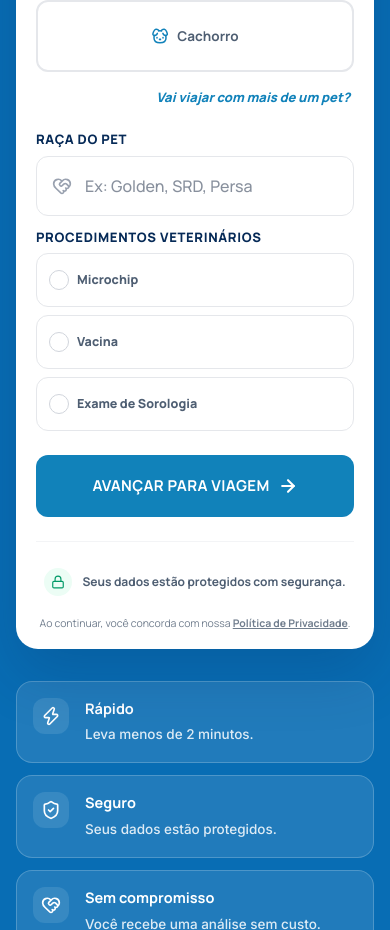
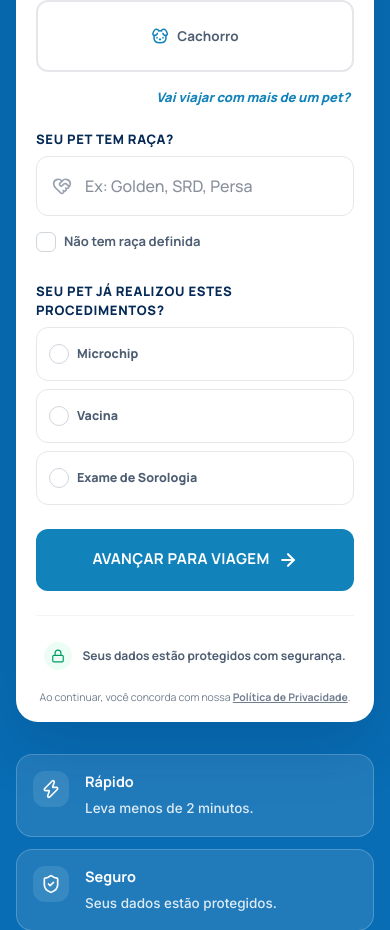
Before and after one commit to embarcompany/cvifacil, a Next.js app: page / in a window 390 px wide. Shown: the part 7238-8168 px from the top of the page. Built offline with nearby package versions, Linux system fonts and the light colour scheme.

Commit message:
Refine pet form questions and phone DDI

```diff
--- a/src/app/page.tsx
+++ b/src/app/page.tsx
@@ -500,6 +500,23 @@ const ddiLengthConfig: Record<string, number[]> = {
 
 function getPhoneOptionByIso(country: CountryCode) {
   return phoneCountryOptions.find((option) => option.iso === country) ?? phoneCountryOptions[0];
+}
+
+function inferPhoneCountryFromTypedDdi(value: string, currentCountry: CountryCode): CountryCode | null {
+  const trimmedValue = value.trim();
+  const isInternationalFormat = trimmedValue.startsWith("+") || trimmedValue.startsWith("00");
+  if (!isInternationalFormat) return null;
+
+  const digits = trimmedValue.replace(/\D/g, "").replace(/^00/, "");
+  if (!digits) return null;
+
+  const matches = phoneCountryOptions
+    .filter((option) => digits.startsWith(option.dialCode.replace(/\D/g, "")))
+    .sort((a, b) => b.dialCode.length - a.dialCode.length);
+
+  if (!matches.length) return null;
+
+  return matches.find((option) => option.iso === currentCountry)?.iso ?? matches[0].iso;
 }
 
 function inferPhoneCountryByTimezone(): CountryCode | null {
@@ -2529,9 +2546,9 @@ export default function Home() {
                         {errors.tipoPet && <span className="text-red-500 text-xs font-bold mt-0.5">{errors.tipoPet}</span>}
                       </div>
 
-                      <div className="grid gap-3 sm:grid-cols-[1fr_1.2fr]">
+                      <div className="flex flex-col gap-5">
                         <div className="flex flex-col gap-1.5">
-                          <label htmlFor="pet_breed" className="text-[13px] font-extrabold text-navy uppercase tracking-wider">Raça do pet</label>
+                          <label htmlFor="pet_breed" className="text-[13px] font-extrabold text-navy uppercase tracking-wider">Seu pet tem raça?</label>
                           <div className="relative flex items-center">
                             <HeartHandshake className="absolute left-4 w-5 h-5 text-gray-400 pointer-events-none" />
                             <input
@@ -2540,16 +2557,34 @@ export default function Home() {
                               type="text"
                               placeholder="Ex: Golden, SRD, Persa"
                               autoComplete="off"
-                              className="pl-12 w-full h-[60px] px-4 rounded-xl border border-gray-200 bg-white focus:bg-white font-medium text-[16px] transition-all duration-200 focus:outline-none focus:ring-4 focus:ring-primary/12 focus:border-primary"
+                              disabled={formData.racaPet === "Sem raça definida"}
+                              className="pl-12 w-full h-[60px] px-4 rounded-xl border border-gray-200 bg-white focus:bg-white font-medium text-[16px] transition-all duration-200 focus:outline-none focus:ring-4 focus:ring-primary/12 focus:border-primary disabled:cursor-not-allowed disabled:bg-gray-50 disabled:text-text-muted"
                               value={formData.racaPet}
                               onChange={(e) => setFormData({ ...formData, racaPet: e.target.value })}
                             />
                           </div>
+                          <label className="flex min-h-10 w-fit cursor-pointer items-center gap-2 py-1 text-[13px] font-bold text-text-muted">
+                            <input
+                              type="checkbox"
+                              checked={formData.racaPet === "Sem raça definida"}
+                              onChange={(event) => setFormData({
+                                ...formData,
+                                racaPet: event.target.checked ? "Sem raça definida" : "",
+                              })}
+                              className="sr-only"
+                            />
+                            <span className={`flex h-5 w-5 items-center justify-center rounded-md border transition-all ${
+                              formData.racaPet === "Sem raça definida" ? "border-primary bg-primary text-white" : "border-gray-300 bg-white text-transparent"
+                            }`}>
+                              <Check className="h-3.5 w-3.5" strokeWidth={3} />
+                            </span>
+                            Não tem raça definida
+                          </label>
                         </div>
 
                         <div className="flex flex-col gap-1.5">
-                          <span className="text-[13px] font-extrabold text-navy uppercase tracking-wider">Procedimentos veterinários</span>
-                          <div className="grid min-h-[60px] grid-cols-1 gap-2 sm:grid-cols-3">
+                          <span className="text-[13px] font-extrabold text-navy uppercase tracking-wider">Seu pet já realizou estes procedimentos?</span>
+                          <div className="grid grid-cols-1 gap-2 sm:grid-cols-3">
                             {veterinaryProcedureOptions.map((procedure) => {
                               const isChecked = formData.procedimentosVeterinarios.includes(procedure);
                               return (
@@ -2873,8 +2908,9 @@ export default function Home() {
                             className={`pl-[132px] w-full h-[60px] px-4 rounded-xl border bg-white focus:bg-white font-medium text-[16px] transition-all duration-200 focus:outline-none focus:ring-4 focus:ring-primary/12 focus:border-primary ${errors.emailOuTelefone ? 'border-red-500 focus:ring-red-500/10' : 'border-gray-200'}`}
                             value={formData.emailOuTelefone}
                             onChange={(e) => {
-                              setFormData({ ...formData, emailOuTelefone: e.target.value });
-                              if (normalizePhone(e.target.value, formData.phoneCountry)) clearFieldErrors("emailOuTelefone");
+                              const nextPhoneCountry = inferPhoneCountryFromTypedDdi(e.target.value, formData.phoneCountry) ?? formData.phoneCountry;
+                              setFormData({ ...formData, emailOuTelefone: e.target.value, phoneCountry: nextPhoneCountry });
+                              if (normalizePhone(e.target.value, nextPhoneCountry)) clearFieldErrors("emailOuTelefone");
                             }}
                           />
                           {isPhoneCountryOpen && (
```
